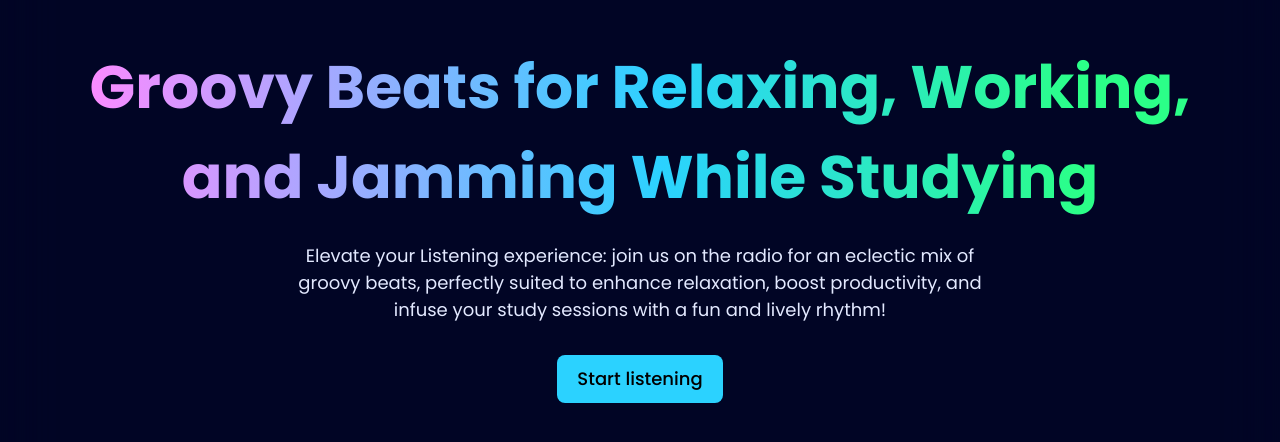
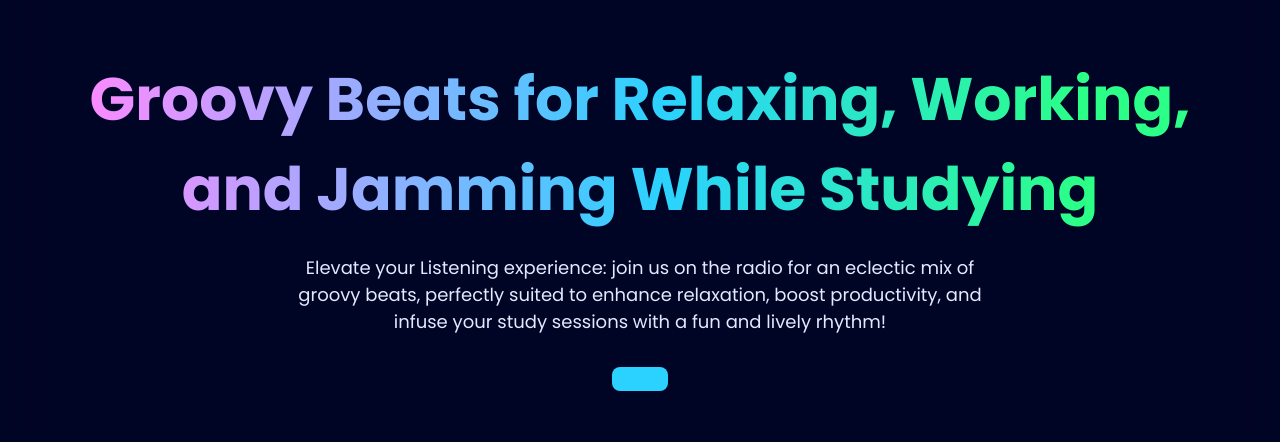
Before and after one commit to BernardoRamalhete/chill-radio, a Nuxt app: page / in a window 1280 px wide. Shown: the part 178-620 px from the top of the page. Built offline with nearby package versions, Linux system fonts and the light colour scheme.

Commit message:
:recycle: Change the way the button's text is handled

```diff
--- a/components/AppButton.vue
+++ b/components/AppButton.vue
@@ -42,27 +42,17 @@
         <span class="hover bottom eight"/>
 
         <span class="background">
-            {{ text }}
+            <slot/>
         </span>
 
         <span class="glass">
-            {{ text }}
+            <slot/>
         </span>
 
     </button>
 </template>
 
 <script setup>
-import { toRefs } from '#imports'
-
-const props = defineProps({
-    text: {
-        type: String,
-        default: 'Missing Text'
-    }
-})
-
-const {  } = toRefs(props)
 </script>
 
 <style lang="scss" scoped>
```
